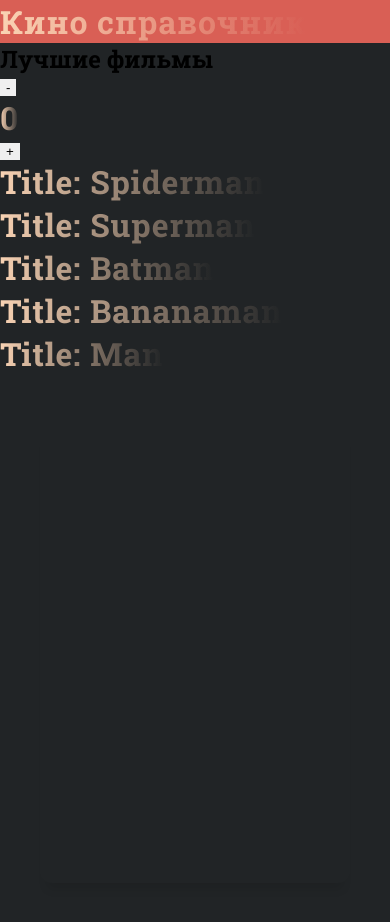
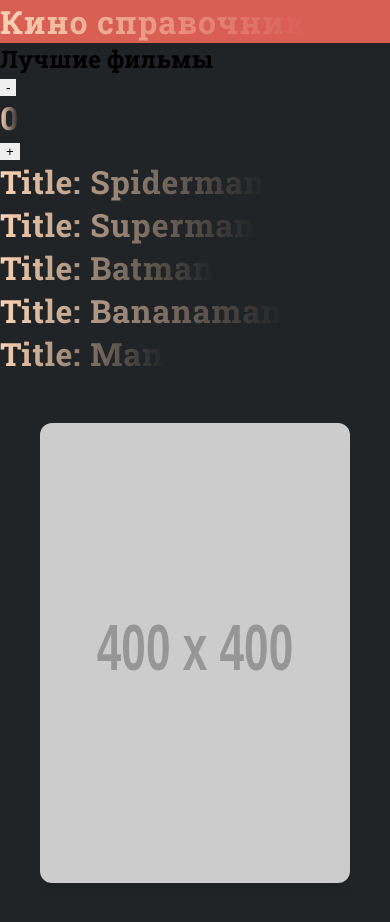
Before and after one commit to and-adad/MovieGuide, a React (Create React App) app: page / in a window 390 px wide. Shown: the top 922 px of the page. Before the commit the page ends 899 px from the top, so only its background shows below. Built offline with nearby package versions, Linux system fonts and the light colour scheme; no server answers.

Commit message:
С тремя статическими данными играюсь с адаптивностью под мобильые устройства - выстраивается в одну колонку, а для широкого вьюпорта три в ряд

```diff
--- a/src/App.js
+++ b/src/App.js
@@ -9,6 +9,22 @@
   "imdbID": "tt0100669",
   "Type": "movie",
   "Poster": "N/A"
+}
+
+const movie2 =     {
+  "Title": "Superman, Spiderman or Batman",
+  "Year": "2011",
+  "imdbID": "tt2084949",
+  "Type": "movie",
+  "Poster": "https://m.media-amazon.com/images/M/MV5BMjQ4MzcxNDU3N15BMl5BanBnXkFtZTgwOTE1MzMxNzE@._V1_SX300.jpg"
+}
+
+const movie3 =     {
+  "Title": "Italian Spiderman",
+  "Year": "2007",
+  "imdbID": "tt2705436",
+  "Type": "movie",
+  "Poster": "https://m.media-amazon.com/images/M/MV5BZWQxMjcwNjItZjI0ZC00ZTc4LWIwMzItM2Q0YTZhNzI3NzdlXkEyXkFqcGdeQXVyMTA0MTM5NjI2._V1_SX300.jpg"
 }
 
 const MovieCard = (props) => {
@@ -59,8 +75,22 @@
             <div>
               <p>{movie1.Year}</p>
             </div>
+
+            <div>
+              <img src={movie1.Poster !== 'N/A' ? movie1.Poster : 'https://via.placeholder.com/400'} alt={movie1.Title}/>
+            </div>
+
           </div>
-
+          <div className='movie'>
+            <div>
+              <img src={movie2.Poster !== 'N/A' ? movie2.Poster : 'https://via.placeholder.com/400'} alt={movie1.Title}/>
+            </div>
+          </div>
+          <div className='movie'>
+           <div>
+              <img src={movie3.Poster !== 'N/A' ? movie3.Poster : 'https://via.placeholder.com/400'} alt={movie1.Title}/>
+            </div>
+          </div>
         </div>
     </div>
   );
```
